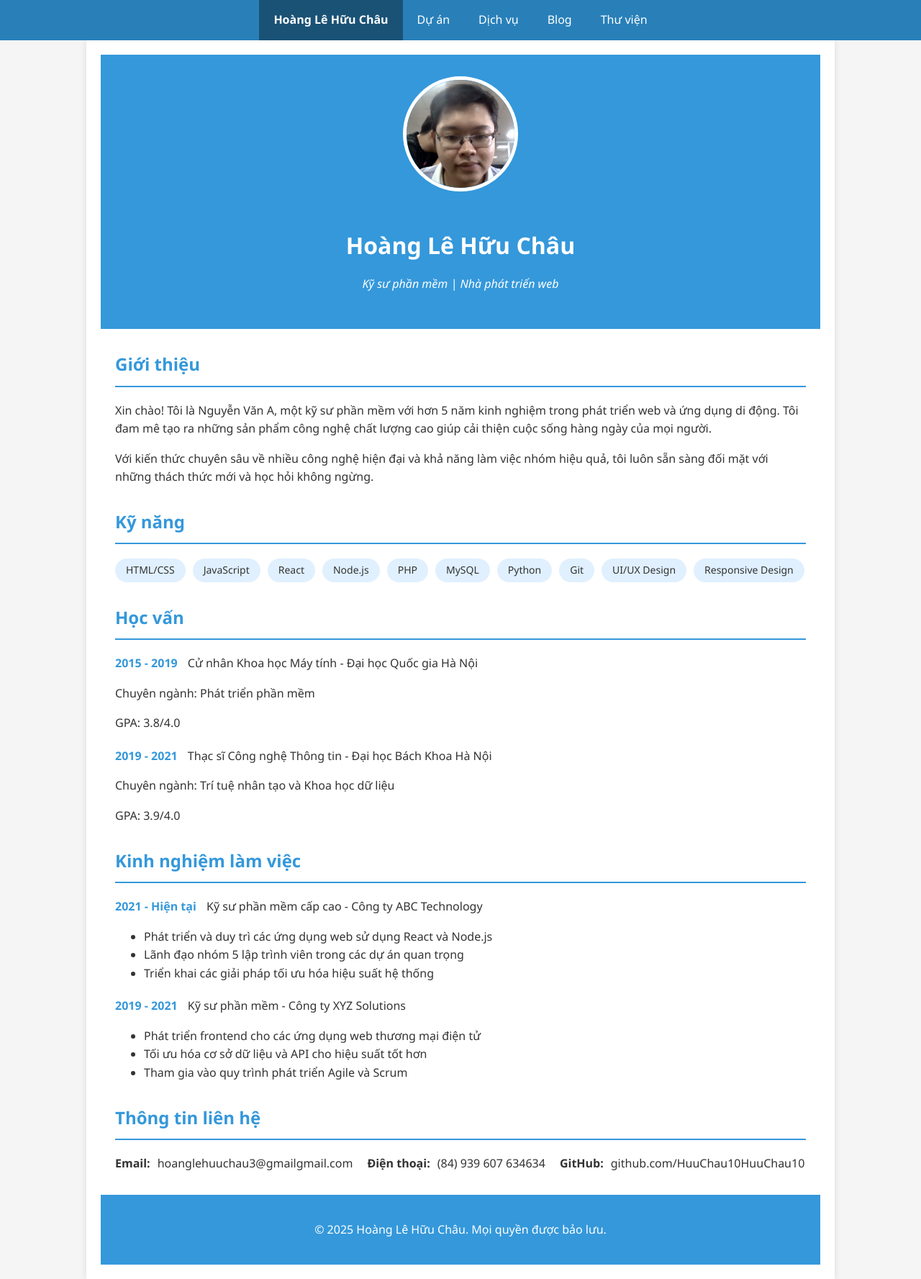
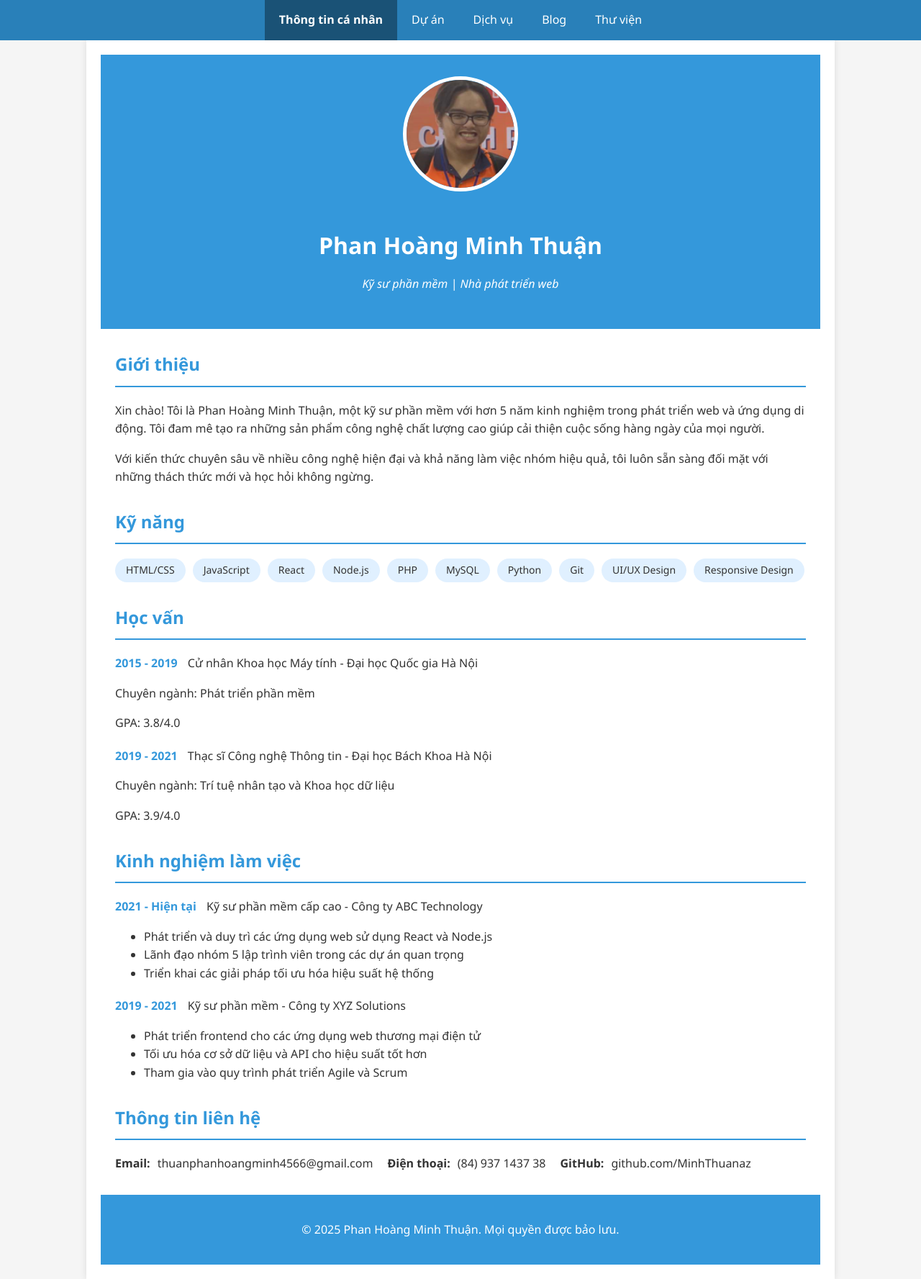
Before and after one commit to HuuChau10/Nhom8, a plain HTML site: page index.html in a window 1280 px wide. Shown: the whole page at 72% size. Drawn offline with Linux system fonts and the light colour scheme.

Commit message:
Up bai toi

```diff
--- a/index.html
+++ b/index.html
@@ -296,7 +296,7 @@
     <nav>
         <button class="mobile-menu-btn" onclick="toggleMenu()">☰ Menu</button>
         <ul class="menu" id="mainMenu">
-            <li><a href="#" class="menu-link active" data-page="home">Hoàng Lê Hữu Châu</a></li>
+            <li><a href="#" class="menu-link active" data-page="home">Thông tin cá nhân</a></li>
             <li><a href="#" class="menu-link" data-page="portfolio">Dự án</a></li>
             <li><a href="#" class="menu-link" data-page="services">Dịch vụ</a></li>
             <li><a href="#" class="menu-link" data-page="blog">Blog</a></li>
@@ -308,14 +308,14 @@
         <!-- Trang chủ -->
         <div id="home" class="page active">
             <header>
-                <img src="profile.jpg" alt="Ảnh đại diện" class="profile-img" />
-                <h1>Hoàng Lê Hữu Châu</h1>
+                <img src="MThuan.png" alt="Ảnh đại diện" class="profile-img" />
+                <h1>Phan Hoàng Minh Thuận</h1>
                 <p class="subtitle">Kỹ sư phần mềm | Nhà phát triển web</p>
             </header>
 
             <section id="about">
                 <h2>Giới thiệu</h2>
-                <p>Xin chào! Tôi là Nguyễn Văn A, một kỹ sư phần mềm với hơn 5 năm kinh nghiệm trong phát triển web và ứng dụng di động. Tôi đam mê tạo ra những sản phẩm công nghệ chất lượng cao giúp cải thiện cuộc sống hàng ngày của mọi người.</p>
+                <p>Xin chào! Tôi là Phan Hoàng Minh Thuận, một kỹ sư phần mềm với hơn 5 năm kinh nghiệm trong phát triển web và ứng dụng di động. Tôi đam mê tạo ra những sản phẩm công nghệ chất lượng cao giúp cải thiện cuộc sống hàng ngày của mọi người.</p>
                 <p>Với kiến thức chuyên sâu về nhiều công nghệ hiện đại và khả năng làm việc nhóm hiệu quả, tôi luôn sẵn sàng đối mặt với những thách thức mới và học hỏi không ngừng.</p>
             </section>
 
@@ -373,13 +373,13 @@
                 <h2>Thông tin liên hệ</h2>
                 <div class="contact-info">
                     <div class="contact-item">
-                        <strong>Email:</strong> hoanglehuuchau3@gmailgmail.com
+                        <strong>Email:</strong> thuanphanhoangminh4566@gmail.com
                     </div>
                     <div class="contact-item">
-                        <strong>Điện thoại:</strong> (84) 939 607 634634
+                        <strong>Điện thoại:</strong> (84) 937 1437 38
                     </div>
                     <div class="contact-item">
-                        <strong>GitHub:</strong> github.com/HuuChau10HuuChau10
+                        <strong>GitHub:</strong> github.com/MinhThuanaz
                     </div>
                 </div>
             </section>
@@ -548,7 +548,7 @@
         </div>
 
         <footer>
-            <p>© 2025 Hoàng Lê Hữu Châu. Mọi quyền được bảo lưu.</p>
+            <p>© 2025 Phan Hoàng Minh Thuận. Mọi quyền được bảo lưu.</p>
         </footer>
     </div>
 
```
Also changed, not shown: MThuan.png (added), avt.jpg (deleted), profile.jpg (deleted).
